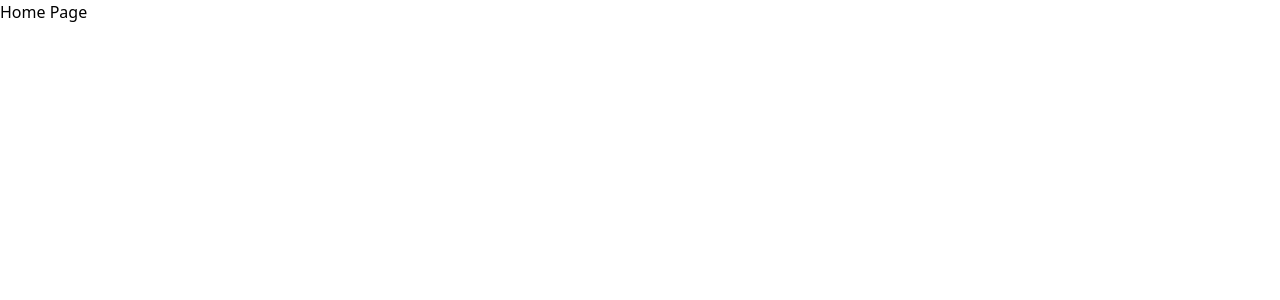
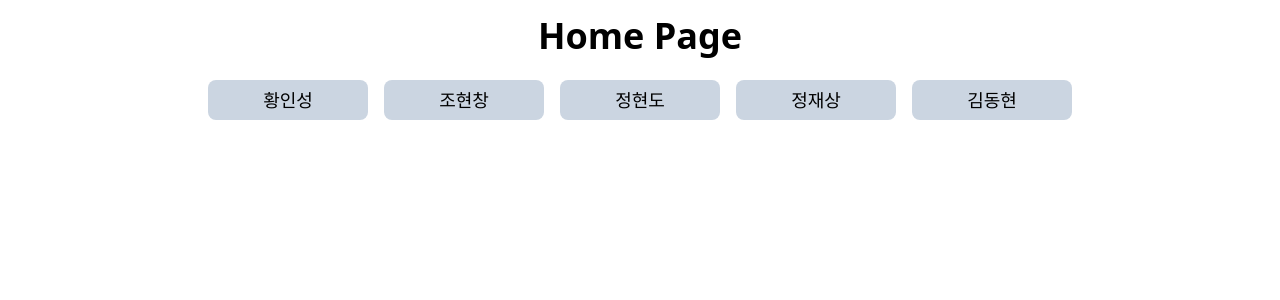
Before and after one commit to develop-13/sturing, a Next.js app: page / in a window 1280 px wide. Shown: the top 300 px of the page. Built offline with nearby package versions, Linux system fonts and the light colour scheme.

Commit message:
example page

```diff
--- a/src/app/page.tsx
+++ b/src/app/page.tsx
@@ -1,7 +1,19 @@
+import Test_Link from "@/components/Test_Link";
+import Link from "next/link";
+
 export default function Home() {
     return (
         <>
-            <h1>Home Page</h1>
+            <div className="w-full flex flex-col justify-center items-center ">
+                <h1 className="text-4xl font-bold py-4">Home Page</h1>
+                <div className="flex flex-row m-2 h-10 gap-4">
+                    <Test_Link href="his/">황인성</Test_Link>
+                    <Test_Link href="jhc/">조현창</Test_Link>
+                    <Test_Link href="jhd/">정현도</Test_Link>
+                    <Test_Link href="jjs/">정재상</Test_Link>
+                    <Test_Link href="kdh/">김동현</Test_Link>
+                </div>
+            </div>
         </>
     );
 }
--- /dev/null
+++ b/src/components/Test_Link.tsx
@@ -0,0 +1,18 @@
+import Link, { LinkProps } from "next/link";
+
+type TTest_Link = LinkProps & {
+    children: React.ReactNode;
+};
+
+export default function Test_Link(props: TTest_Link) {
+    return (
+        <>
+            <Link
+                href={props.href}
+                className="flex items-center justify-center w-40 bg-slate-300 text-lg rounded-lg"
+            >
+                {props.children}
+            </Link>
+        </>
+    );
+}
```
Also changed, not shown: src/app/(local)/his/page.tsx (renamed from src/app/his/page.tsx), src/app/(local)/jhc/page.tsx (renamed from src/app/jhc/page.tsx), src/app/(local)/jhd/page.tsx (renamed from src/app/jhd/page.tsx), src/app/(local)/jjs/page.tsx (renamed from src/app/jjs/page.tsx), src/app/(local)/kdh/page.tsx (renamed from src/app/kdh/page.tsx).
